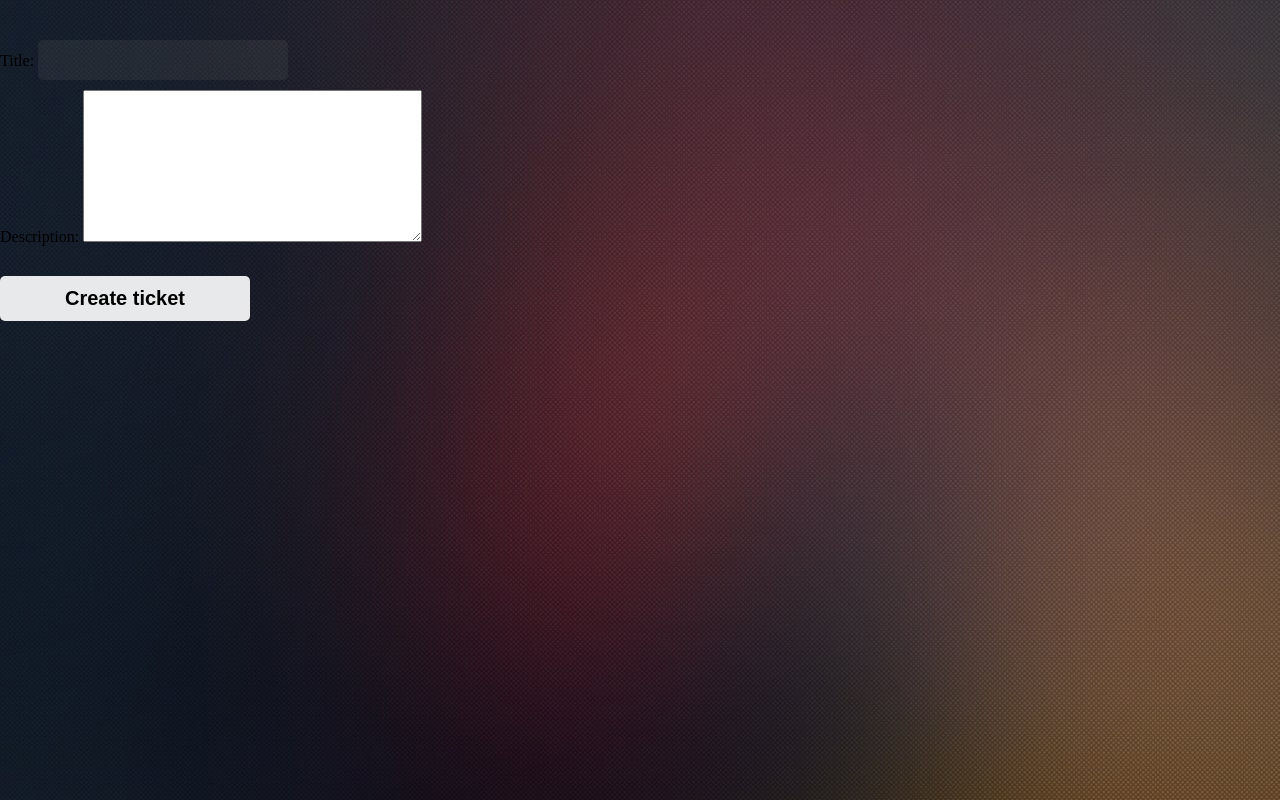
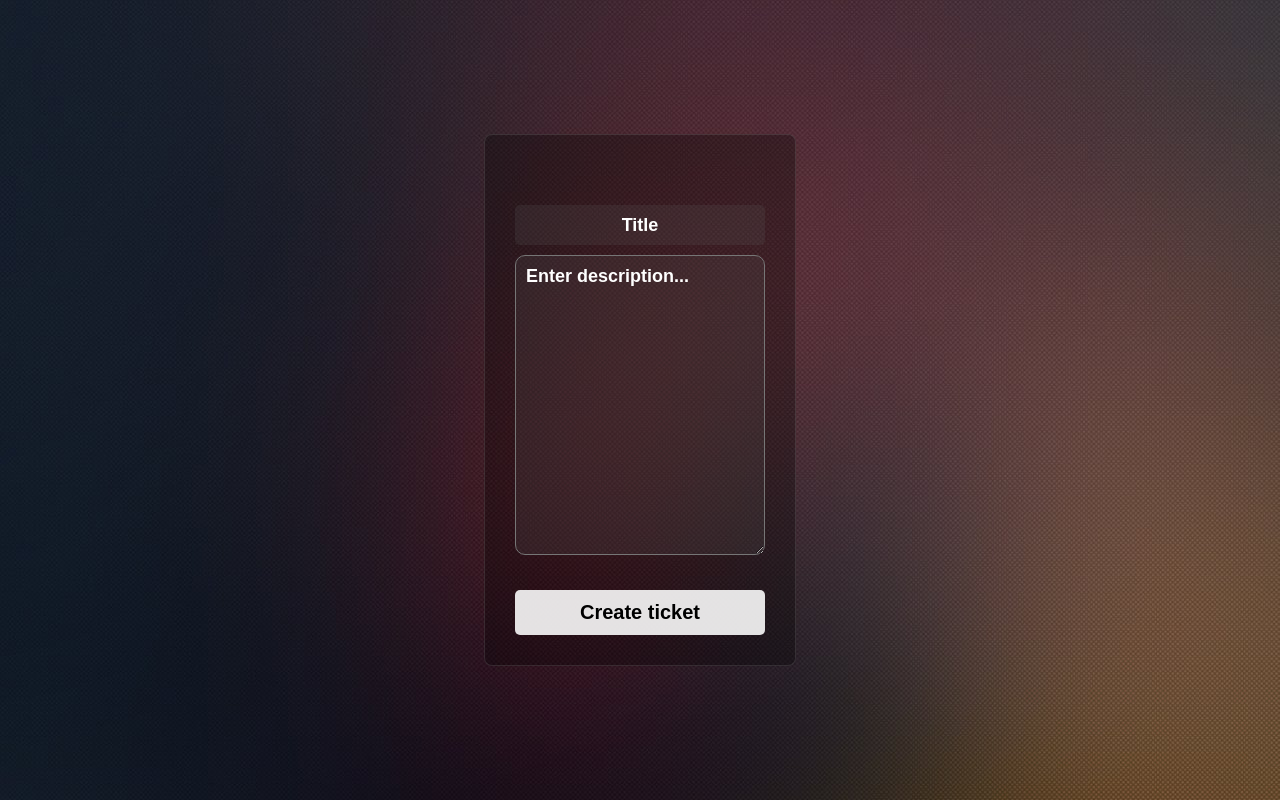
Before and after one commit to SergeyGumenuk/helpdesk, a Django app: page /tickets/create/ in a window 1280 px wide. Run offline with Django 4.2, Linux system fonts and the light colour scheme.

Commit message:
add css to forms

```diff
--- a/helpdesk/appointment/templates/appointment/add.html
+++ b/helpdesk/appointment/templates/appointment/add.html
@@ -2,9 +2,11 @@
 
 
 {% block content %}
+<div class="modal">
 <form method="post">
     {% csrf_token %}
     {{ form.as_p }}
     <input type="submit" value="Enroll">
 </form>
+</div>
 {% endblock %}
--- a/helpdesk/customers/static/css/style.css
+++ b/helpdesk/customers/static/css/style.css
@@ -3,10 +3,25 @@
   margin: 0;
   padding: 0;
   box-sizing: border-box;
+  color: rgba(200, 200, 200, .7);
+
+  font-size: 18px;
+  font-family: "Heebo", sans-serif;
 }
 
 html{
     background-image: url("fon1.jpg");
+}
+
+
+textarea{
+  background: rgba(90, 90, 90, .2);
+  border-radius: 10px;
+  color: white;
+  outline: none;
+  padding: 10px;
+  width: 250px;
+  height: 300px;
 }
 
 .modal{
@@ -43,7 +58,7 @@ input[type="text"], input[type="password"], input[type="email"]{
 
 }
 
-input:focus::placeholder{
+textarea:focus::placeholder, input:focus::placeholder{
   color: black;
   transform: translateX(-80px);
   opacity: 0;
@@ -54,10 +69,52 @@ input[type="submit"]{
   height: 45px;
   margin-top: 30px;
   border-radius: 5px;
-  background: rgba(255, 255, 255, .9);
+  background: rgba(250, 250, 250, .9);
   outline: none;
   border : 0 none;
   font-size: 20px;
   font-weight: bold;
+  color: black;
 
 }
+
+input[type="file"]{
+  display: none;
+}
+
+
+input[type="date"], input[type="time"]{
+  position: relative;
+  background: rgba(90, 90, 90, .2);
+  color: white;
+  width: 300px;
+  height: 60px;
+  padding: 20px;
+  border: 0;
+  border-radius: 0px;
+  outline: none;
+  font-size: 22px;
+  font-width: 400;
+  letter-spacing: 3px;
+  text-transform: uppercase;
+  box-shadow: 0 4px 20px rgba(3,44,41,0.226);
+
+}
+
+select{
+  position: relative;
+  background: rgba(90, 90, 90, .2);
+  color: white;
+  width: 300px;
+  height: 60px;
+  padding: 20px;
+  border: 0;
+  border-radius: 0px;
+  outline: none;
+  font-size: 22px;
+  font-width: 400;
+  letter-spacing: 3px;
+  text-transform: uppercase;
+  box-shadow: 0 4px 20px rgba(3,44,41,0.226);
+
+}
--- a/helpdesk/customers/templates/customers/profile/detail.html
+++ b/helpdesk/customers/templates/customers/profile/detail.html
@@ -1,6 +1,7 @@
 {% extends 'customers/base.html' %}
 
 {% block content %}
+<div class="modal">
     <p>This is a page of: {{user.username}}</p>
     <p><a href="{% url 'customers:profile_edit' %}">Edit profile</a></p>
     <p><a href="{% url 'customers:profile_delete' %}">Delete profile</a></p>
@@ -20,5 +21,5 @@
         <p><a href="{{ ticket.get_absolute_url }}">{{ ticket }}</a></p>
     {% endfor %}
 
-
+</div>
 {% endblock %}
--- a/helpdesk/customers/templates/customers/profile/edit.html
+++ b/helpdesk/customers/templates/customers/profile/edit.html
@@ -1,7 +1,7 @@
 {% extends 'customers/base.html' %}
 
 {% block content %}
-<div class="profile_edit">
+<div class="modal">
     <form method="post" enctype="multipart/form-data">
         {% csrf_token %}
         {{ user_form.as_p }}
--- a/helpdesk/tickets/forms.py
+++ b/helpdesk/tickets/forms.py
@@ -7,9 +7,20 @@ class CreateTicketForm(forms.ModelForm):
     class Meta:
         model = Ticket
         fields = ['title', 'description']
+        widgets = {
+            'title': forms.TextInput(attrs={'placeholder': 'Title'}),
+            'description': forms.Textarea(attrs={'placeholder': 'Enter description...'})
+        }
+        labels = {
+            'title': '',
+            'description': ''
+        }
 
 
 class AddAnswerForm(forms.ModelForm):
     class Meta:
         model = Answer
         fields = ['content']
+        labels = {
+            'content': ''
+        }
--- a/helpdesk/tickets/templates/tickets/ticket/create.html
+++ b/helpdesk/tickets/templates/tickets/ticket/create.html
@@ -1,7 +1,7 @@
 {% extends 'customers/base.html' %}
 
 {% block content %}
-<div class="createticket">
+<div class="modal">
     <form method="post">
         {% csrf_token %}
         {{ form.as_p }}
```
Also changed, not shown: helpdesk/appointment/forms.py (+11 -3 lines), helpdesk/customers/forms.py (+21 -3 lines).
